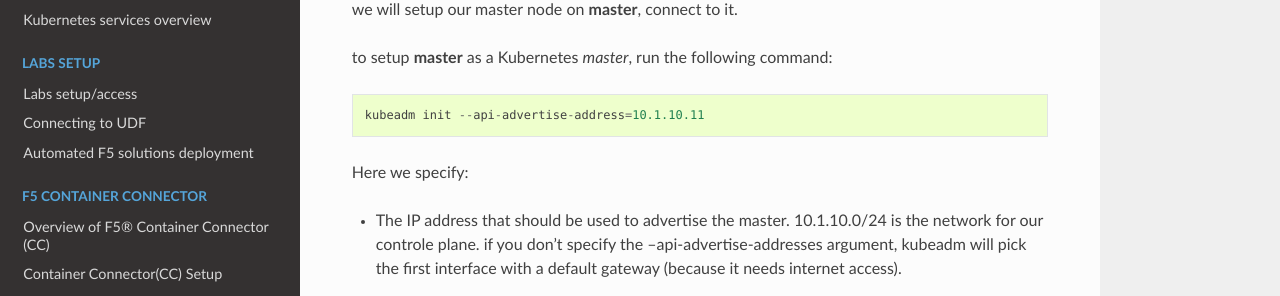
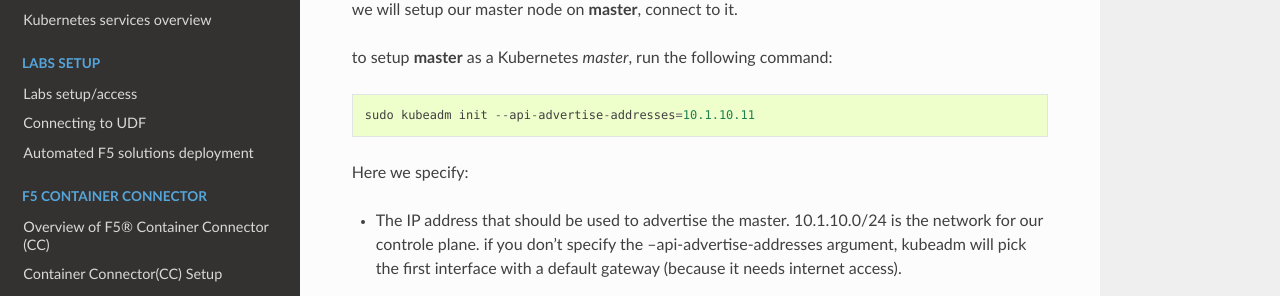
Before and after one commit to f5devcentral/f5-101-lab-kubernetes, a Sphinx documentation site: the page built from docs/cluster-setup-guide/cluster-setup-guide-master-setup.rst, in a window 1280 px wide and 1400 px high. Shown: the part 314-610 px from the top of the window. Built offline with Sphinx 7.4.7 and the Read the Docs theme 2.0.0, drawn with Linux system fonts in a browser that asks for light colours.

Commit message:
updated kubernetes cluster setup guide to highlight where sudo was needed also fixed kubeadmin command that seem to have changed

```diff
--- a/docs/cluster-setup-guide/cluster-setup-guide-master-setup.rst
+++ b/docs/cluster-setup-guide/cluster-setup-guide-master-setup.rst
@@ -12,7 +12,7 @@
 
 ::
 
-	kubeadm init --api-advertise-address=10.1.10.11
+	sudo kubeadm init --api-advertise-addresses=10.1.10.11
 
 Here we specify:
 
@@ -29,7 +29,7 @@
 
 ::
 
-	kubeadm join --token=62468f.9dfb3fc97a985cf9 10.1.10.11
+	sudo kubeadm join --token=62468f.9dfb3fc97a985cf9 10.1.10.11
 
 
 This is the command to run on the node so that it registers itself with the master. Keep the secret safe since anyone with this token can add authenticated node to your cluster. This is used for mutual auth between the master and the nodes
--- a/docs/cluster-setup-guide/cluster-setup-guide-node-setup.rst
+++ b/docs/cluster-setup-guide/cluster-setup-guide-node-setup.rst
@@ -11,7 +11,7 @@
 
 ::
 
-	kkubeadm join --token=62468f.9dfb3fc97a985cf9 10.1.10.11
+	sudo kubeadm join --token=62468f.9dfb3fc97a985cf9 10.1.10.11
 
 
 the output should be like this :
@@ -52,7 +52,7 @@
 
 ::
 
-	apt-get install -y jq
+	sudo apt-get install -y jq
 
 	kubectl -n kube-system get ds -l 'component=kube-proxy' -o json | jq '.items[0].spec.template.spec.containers[0].command |= .+ ["--cluster-cidr=10.32.0.0/12"]' | kubectl apply -f - && kubectl -n kube-system delete pods -l 'component=kube-proxy'
 
```
